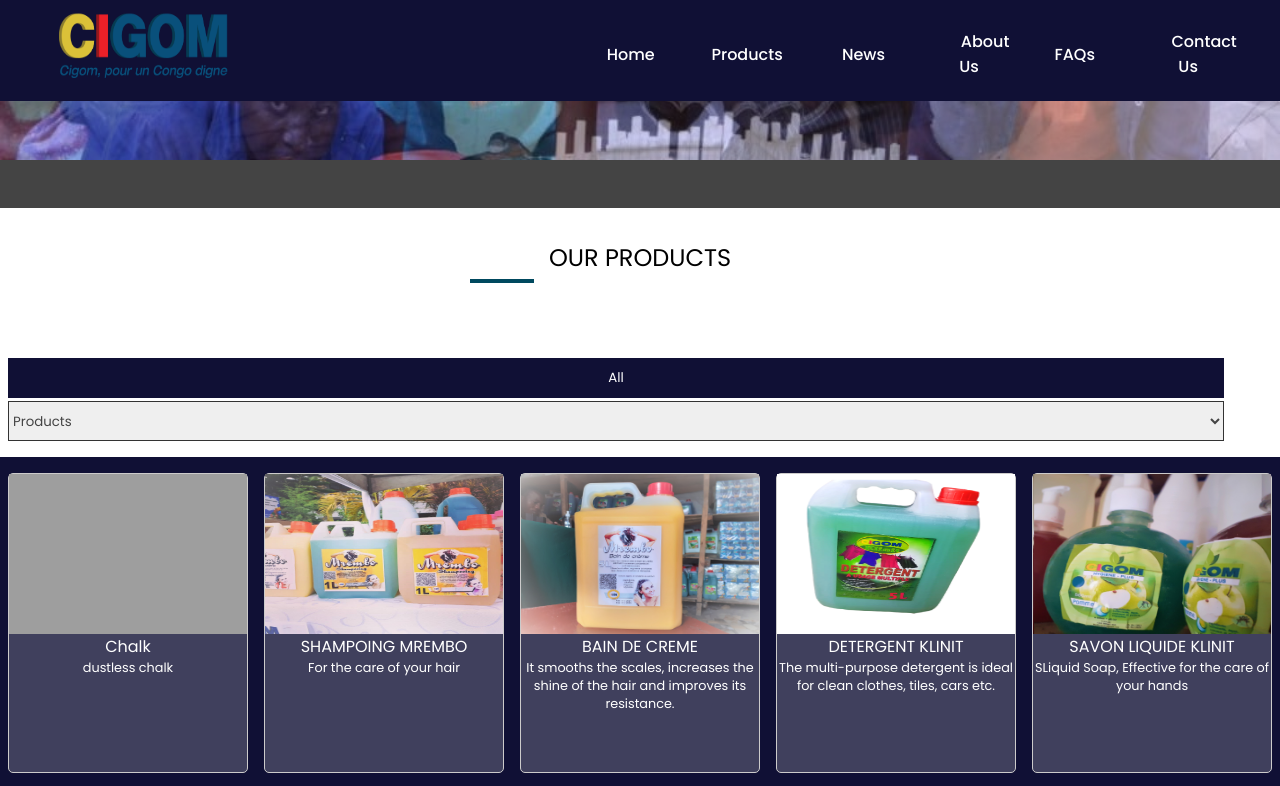
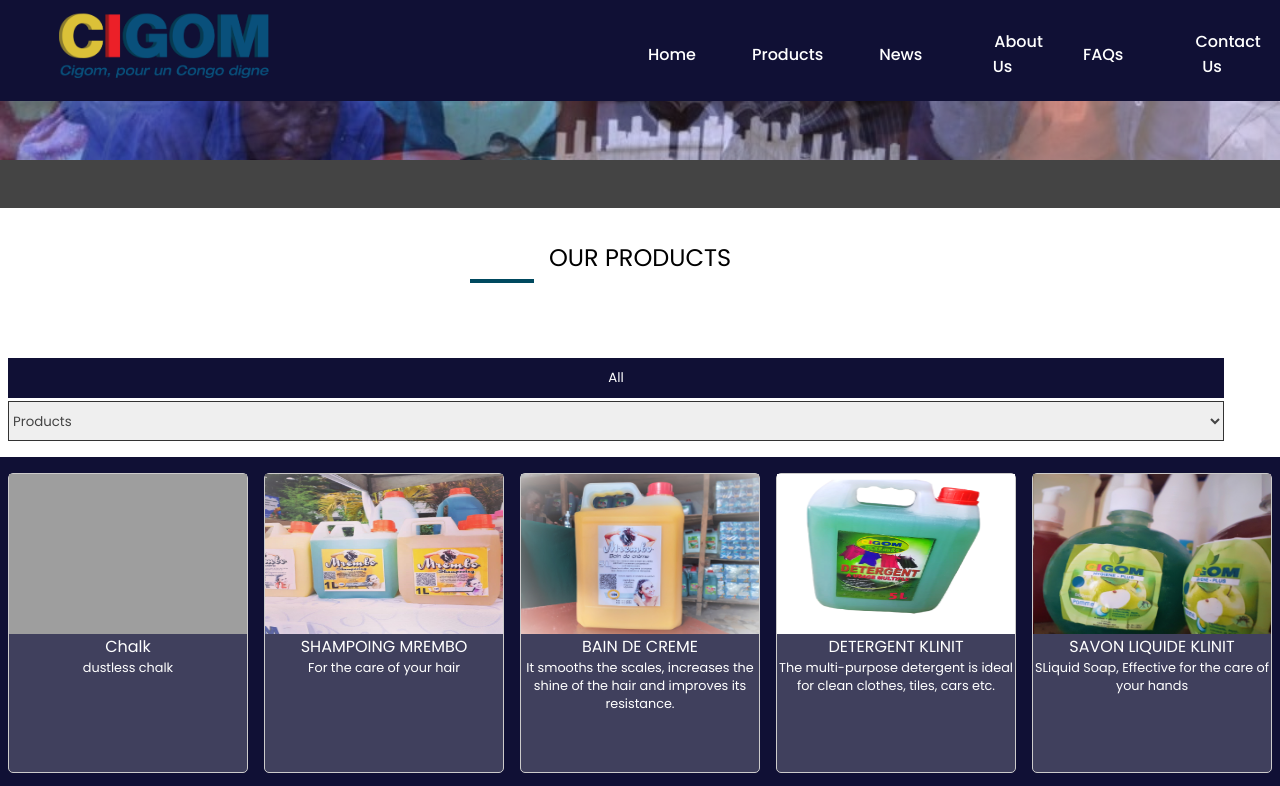
Before and after one commit to iambenkis/cigom-web-site, a plain HTML site: page index.html in a window 1280 px wide. Shown: the top 786 px of the page. Drawn offline with Linux system fonts and the light colour scheme; grey boxes are pictures that could not be loaded.

Commit message:
displaying fix problem

```diff
--- a/style.css
+++ b/style.css
@@ -582,9 +582,9 @@
 }
 
 @media (min-width: 760px){
-    *{
+    /* *{
         /* color: red !important; */
-    }
+    /* } */
 
     .mylogo {
         display: inline-block;
@@ -611,7 +611,7 @@
         height: 10vh;
         display: flex;
         flex-direction: row;
-        width: 70%;
+        width: 50%;
         margin-left: 23rem;
         margin-top: .5rem;
         transition: width .5s ease-out;
```
